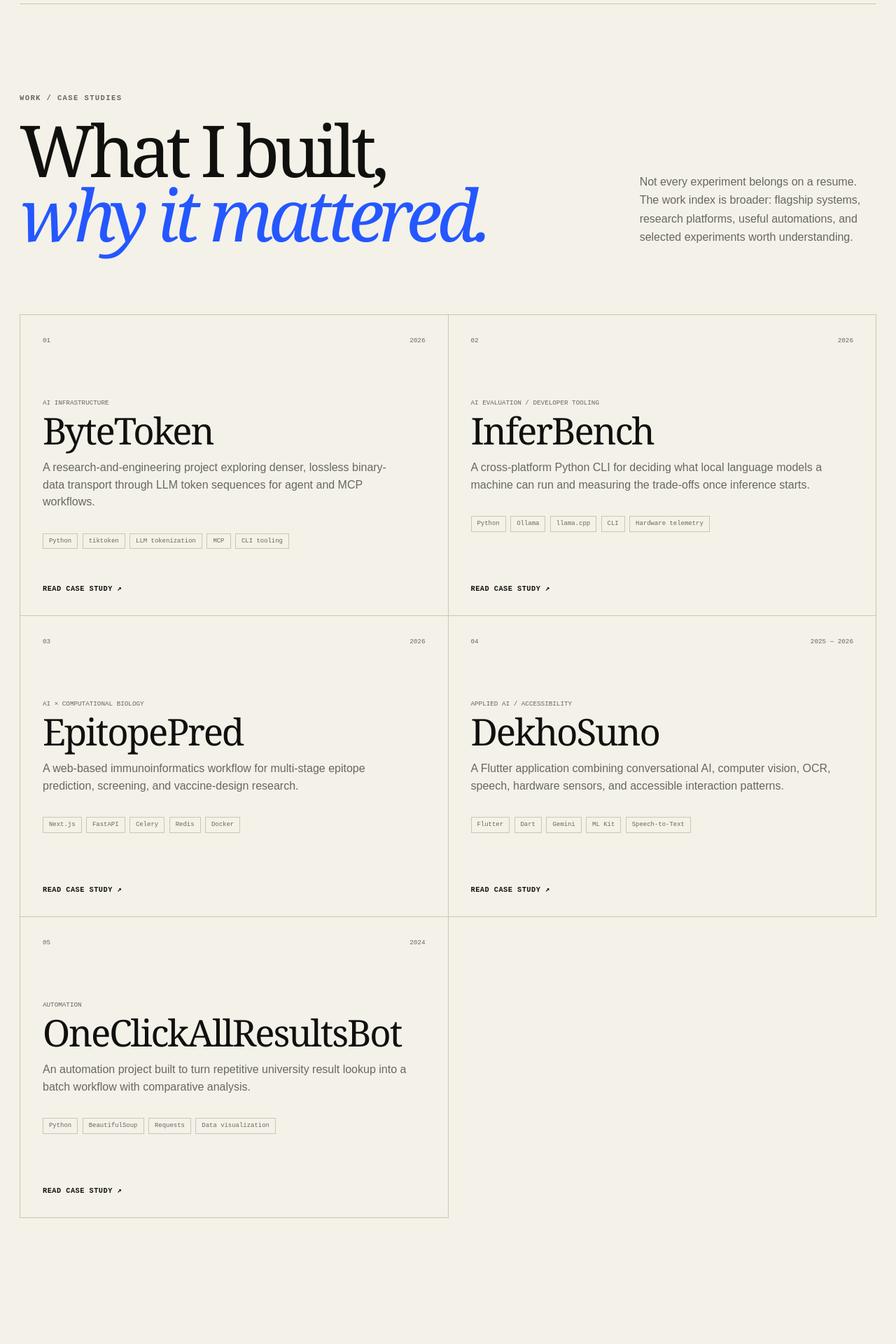
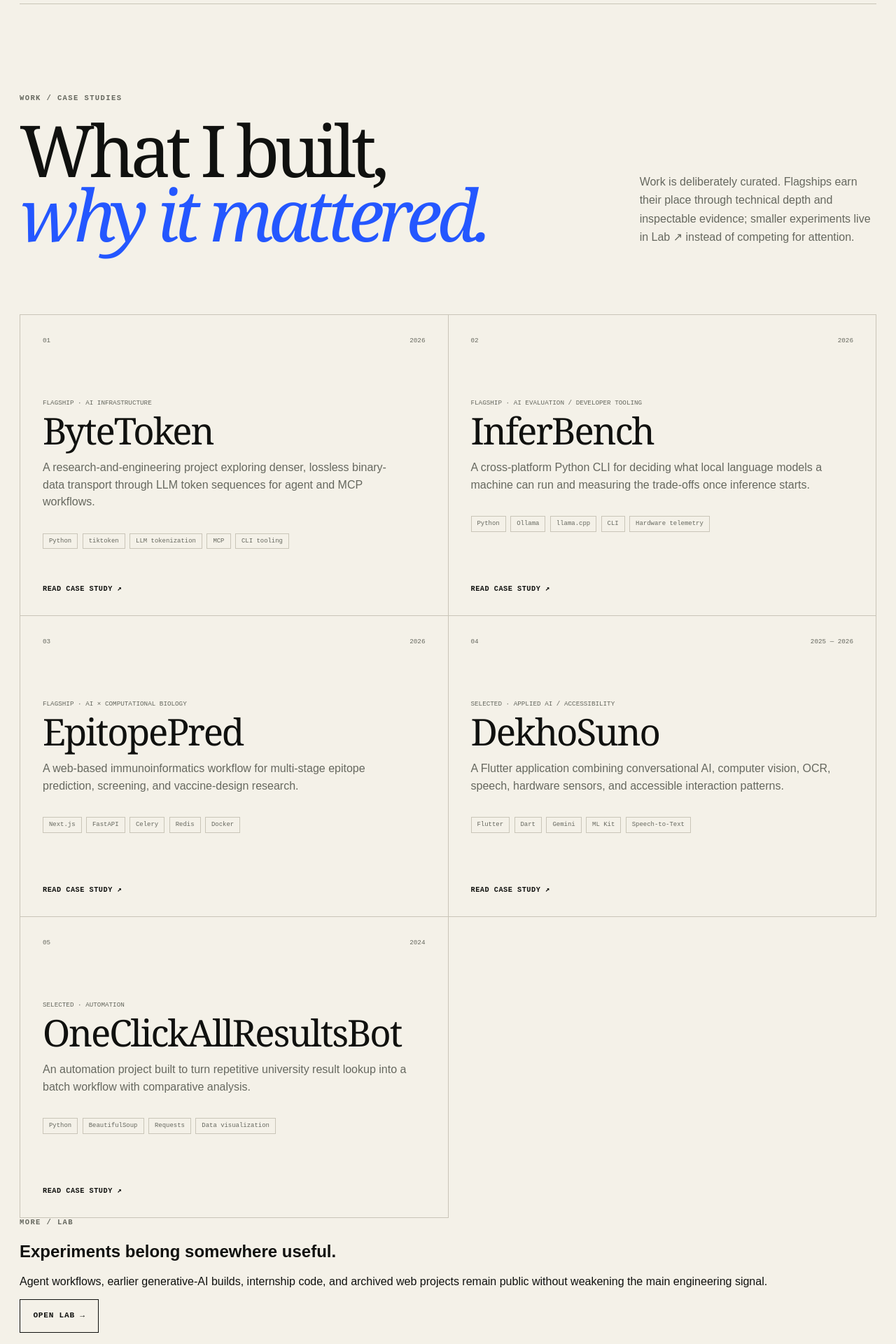
Before and after one commit to chandanpandeys/digital-identity, a Next.js app: page /work in a window 1280 px wide. Shown: the part 76-1996 px from the top of the page at 70% size. Before the commit the page ends 1896 px from the top, so only its background shows below. Built offline with nearby package versions, Linux system fonts and the light colour scheme.

Commit message:
feat: separate flagship Work from Lab experiments

```diff
--- a/app/work/page.tsx
+++ b/app/work/page.tsx
@@ -4,7 +4,7 @@ import { projects } from "@/lib/projects";
 
 export const metadata: Metadata = {
   title: "Work",
-  description: "Selected AI engineering, research, accessibility, automation, and developer-tooling projects by Chandan Pandey.",
+  description: "Selected AI infrastructure, evaluation, research, accessibility, and automation case studies by Chandan Pandey.",
   alternates: { canonical: "/work" },
 };
 
@@ -15,18 +15,26 @@ export default function WorkPage() {
       <section className="site-shell page-hero">
         <p className="eyebrow">WORK / CASE STUDIES</p>
         <h1>What I built,<br/><em>why it mattered.</em></h1>
-        <p>Not every experiment belongs on a resume. The work index is broader: flagship systems, research platforms, useful automations, and selected experiments worth understanding.</p>
+        <p>
+          Work is deliberately curated. Flagships earn their place through technical depth and inspectable evidence;
+          smaller experiments live in <Link className="inline-text-link" href="/lab">Lab ↗</Link> instead of competing for attention.
+        </p>
       </section>
       <section className="site-shell work-grid">
         {projects.map((project, index) => (
-          <Link href={`/work/${project.slug}`} className="work-card" key={project.slug}>
-            <div><span>0{index+1}</span><span>{project.year}</span></div>
-            <p>{project.category}</p><h2>{project.name}</h2><p>{project.summary}</p>
+          <Link href={`/work/${project.slug}`} className={`work-card ${project.tier === "flagship" ? "flagship-card" : ""}`} key={project.slug}>
+            <div><span>{String(index+1).padStart(2,"0")}</span><span>{project.year}</span></div>
+            <p>{project.tier === "flagship" ? "FLAGSHIP · " : "SELECTED · "}{project.category}</p>
+            <h2>{project.name}</h2><p>{project.summary}</p>
             <div className="tag-list">{project.stack.slice(0,5).map((tag)=><span key={tag}>{tag}</span>)}</div>
             <strong>Read case study ↗</strong>
           </Link>
         ))}
       </section>
+      <section className="site-shell work-to-lab">
+        <div><p className="eyebrow">MORE / LAB</p><h2>Experiments belong somewhere useful.</h2></div>
+        <div><p>Agent workflows, earlier generative-AI builds, internship code, and archived web projects remain public without weakening the main engineering signal.</p><Link className="button secondary" href="/lab">Open Lab →</Link></div>
+      </section>
     </main>
   );
 }
```
